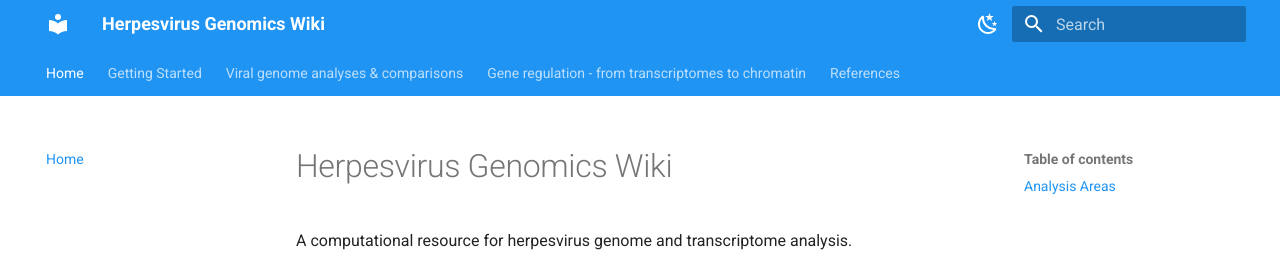
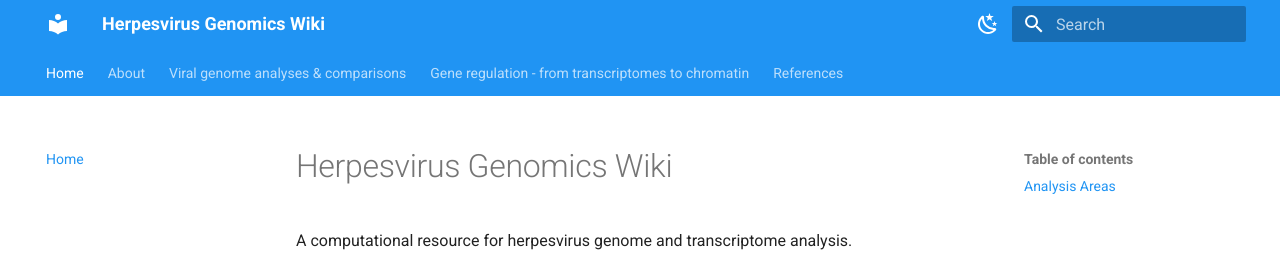
Before and after one commit to DepledgeLab/HerpesvirusGenomicsWiki, an MkDocs documentation site: the page built from docs/index.md, in a window 1280 px wide and 1133 px high. Shown: the top 257 px of the window. Built offline with MkDocs 1.6.1 and Material for MkDocs 9.7.7, drawn with Linux system fonts in a browser that asks for light colours.

Commit message:
Update mkdocs.yml

```diff
--- a/mkdocs.yml
+++ b/mkdocs.yml
@@ -59,8 +59,8 @@ plugins:
 nav:
   - Home: index.md
 
-  - Getting Started:
-      - getting-started/index.md
+  - About:
+      - about/index.md
 
   - Viral genome analyses & comparisons:
       - dna/index.md
```
